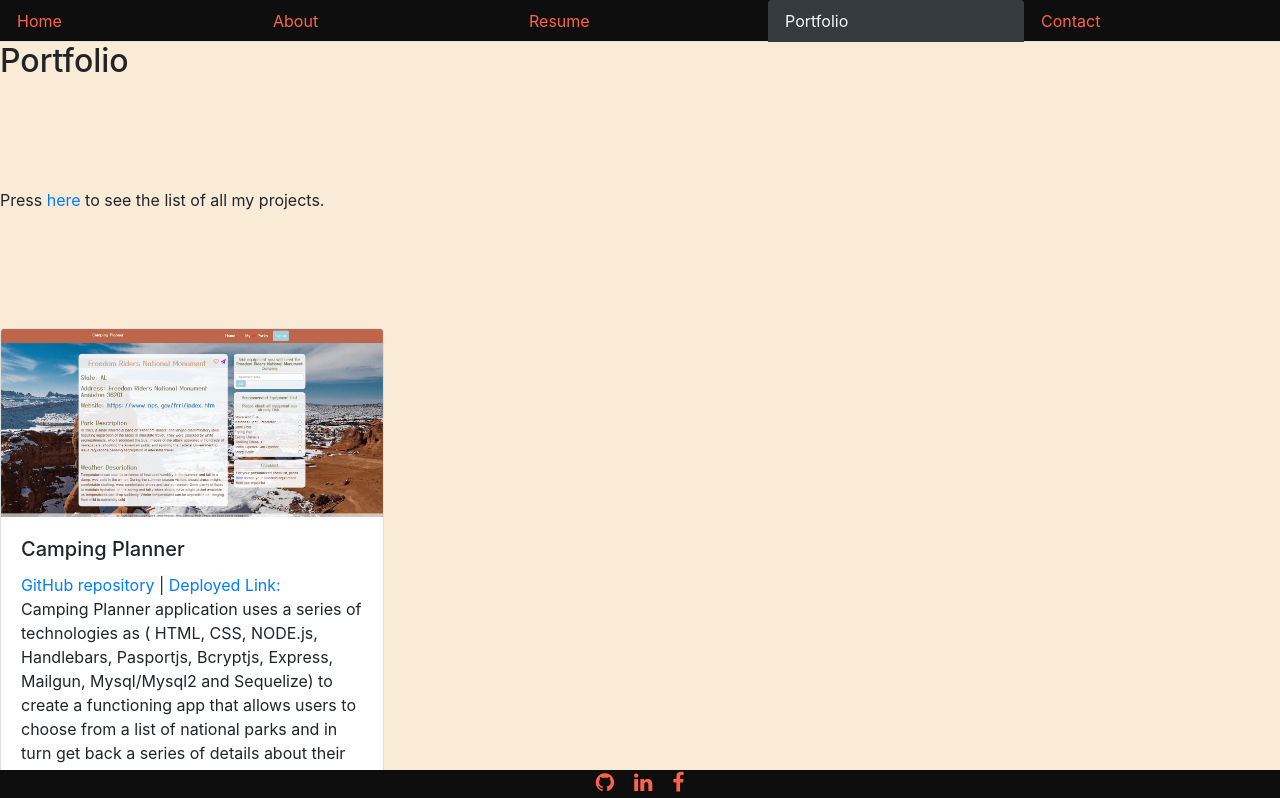
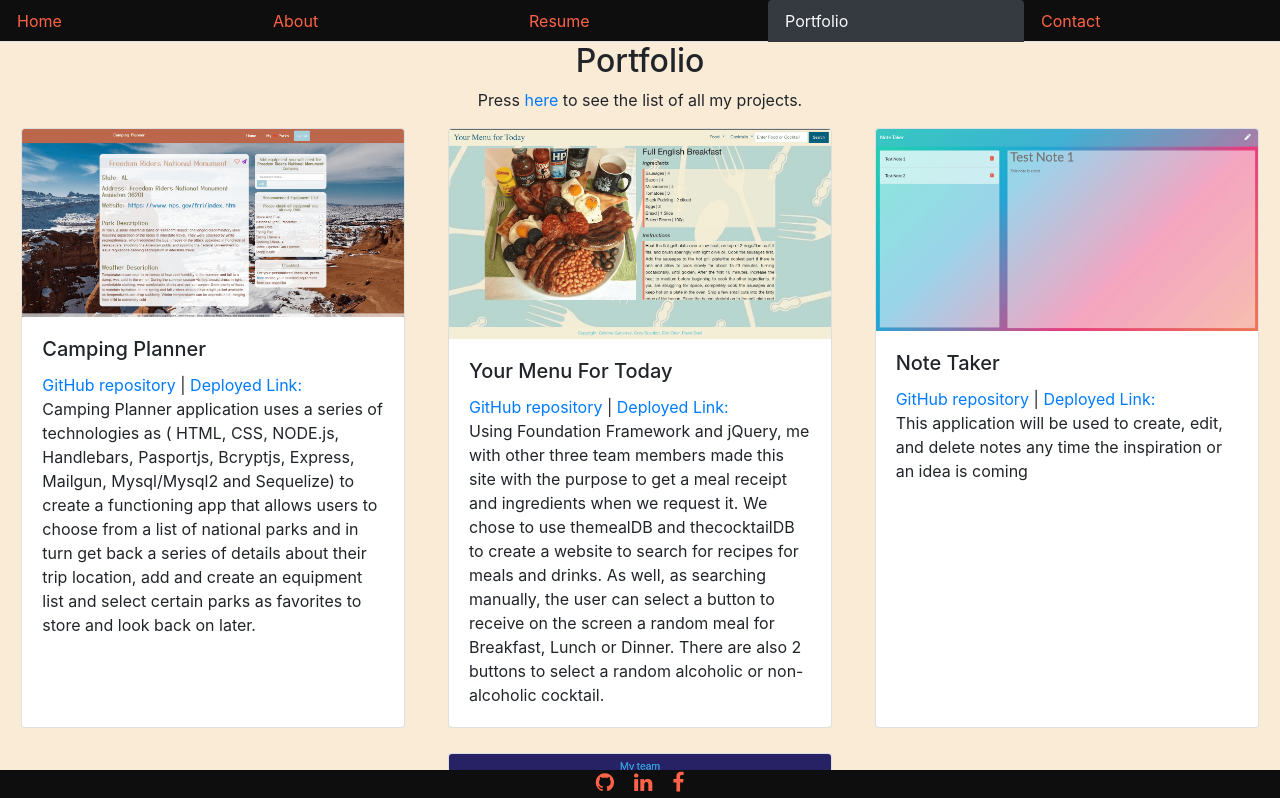
Before and after one commit to paveldarii/iPortfolio-2.0, a React (Create React App) app: page /portfolio in a window 1280 px wide. Shown: the top 798 px of the page. Built offline with nearby package versions, Linux system fonts and the light colour scheme.

Commit message:
added style to the Wrapper so it can arrange correctly it's children components

```diff
--- a/src/components/Wrapper/style.css
+++ b/src/components/Wrapper/style.css
@@ -1,4 +1,9 @@
 .wrapper {
-  min-height: 100%;
-  padding-bottom: 100px;
+  background: antiquewhite;
+  height: 100%;
+  display: flex;
+  flex-flow: row wrap;
+  justify-content: space-around;
+  align-content: flex-start;
+  overflow: auto;
 }
```
